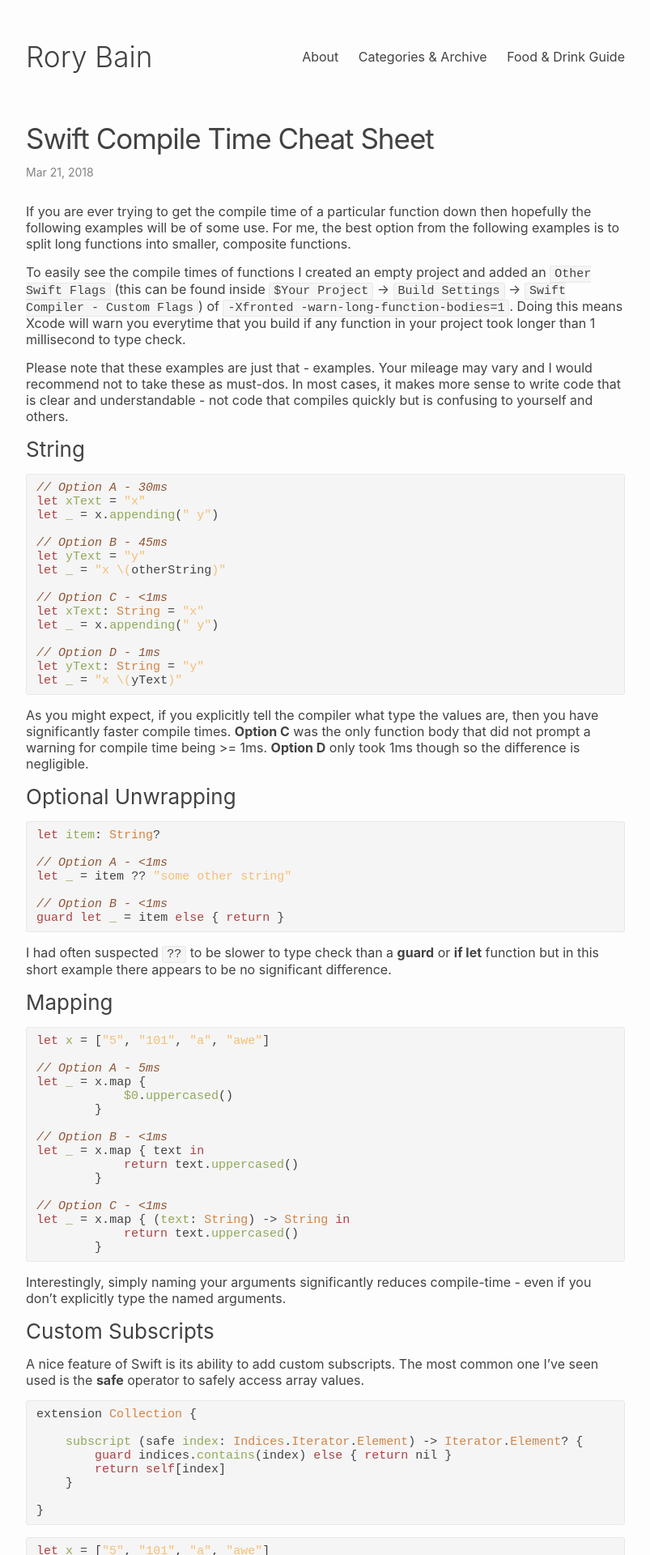
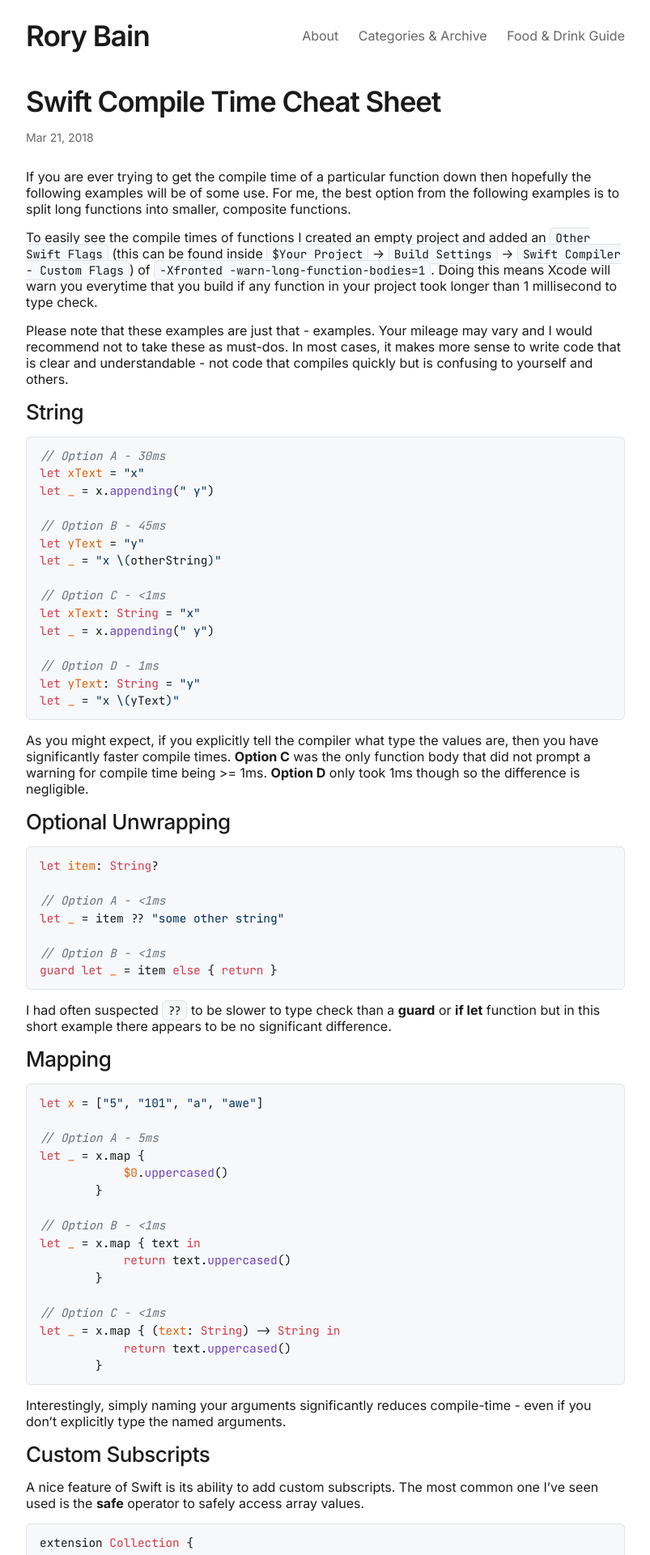
Before and after one commit to rorydbain/rorydbain.github.io, a Jekyll site: the page built from _posts/2018-03-21-swift-compile-time-cheat-sheet.md, in a window 1280 px wide. Shown: the top 1920 px of the page at 81% size, without its empty margins (238-1041 px from the left). Built offline with Jekyll 4.4.1, drawn with Linux system fonts in a browser that asks for light colours; some web fonts are replaced.

Commit message:
update styling a little

```diff
--- a/_includes/head.html
+++ b/_includes/head.html
@@ -19,7 +19,9 @@
   <link rel="icon" type="image/png" sizes="96x96" href="/assets/favicon/favicon-96x96.png">
   <link rel="icon" type="image/png" sizes="16x16" href="/assets/favicon/favicon-16x16.png">
   <link rel="manifest" href="/assets/favicon/manifest.json">
-  <link href="https://fonts.googleapis.com/css?family=Avenir|Inconsolata" rel="stylesheet">
+  <link rel="preconnect" href="https://fonts.googleapis.com">
+  <link rel="preconnect" href="https://fonts.gstatic.com" crossorigin>
+  <link href="https://fonts.googleapis.com/css2?family=Inter:wght@300;400;500;600;700&family=JetBrains+Mono:wght@400;500&display=swap" rel="stylesheet">
   <meta name="msapplication-TileColor" content="#ffffff">
   <meta name="msapplication-TileImage" content="/assets/favicon/ms-icon-144x144.png">
   <meta name="theme-color" content="#ffffff">
--- a/assets/_layout.scss
+++ b/assets/_layout.scss
@@ -3,12 +3,8 @@
  */
 
 .wrapper {
-  color: #424242;
-  @media (prefers-color-scheme: dark) {
-    color: $dark-text-color;
-  }
-  font-family: "Avenir", -apple-system, BlinkMacSystemFont, "Segoe UI", "Roboto",
-    "Oxygen", "Ubuntu", "Helvetica Neue", Arial, sans-serif;
+  color: var(--color-text);
+  font-family: var(--font-sans);
 }
 
 .site-header {
@@ -20,15 +16,16 @@
 
 .site-title {
   @include relative-font-size(2.2);
-  font-weight: 300;
+  font-weight: 600;
   line-height: $base-line-height * $base-font-size * 2.25;
   margin-bottom: 0;
+  letter-spacing: -0.03em;
   &,
   &:visited {
-    color: $grey-color-dark;
-    @media (prefers-color-scheme: dark) {
-      color: #fff;
-    }
+    color: var(--color-text);
+  }
+  &:hover {
+    text-decoration: none;
   }
 }
 
@@ -42,25 +39,23 @@
     display: none;
   }
   .page-link {
-    color: $grey-color-dark;
-    @media (prefers-color-scheme: dark) {
-      color: #fff;
-    }
-
+    color: var(--color-text-secondary);
     line-height: $base-line-height;
+    font-weight: 400;
+    transition: color 0.2s ease;
     &:not(:last-child) {
       margin-right: 20px;
+    }
+    &:hover {
+      color: var(--color-text);
     }
   }
   @include media-query($on-palm) {
     position: absolute;
     top: 9px;
     right: $spacing-unit / 2;
-    background-color: $background-color;
-    @media (prefers-color-scheme: dark) {
-      color: $dark-text-color;
-      background-color: $dark-background-color;
-    }
+    background-color: var(--color-background);
+    color: var(--color-text);
     text-align: right;
     label[for="nav-trigger"] {
       display: block;
@@ -79,10 +74,7 @@
       padding-top: 10px;
       text-align: center;
       > svg path {
-        fill: $grey-color-dark;
-        @media (prefers-color-scheme: dark) {
-          fill: $dark-grey-color-dark;
-        }
+        fill: var(--color-text);
       }
     }
     input ~ .trigger {
@@ -125,7 +117,7 @@
 
 .footer-col-wrapper {
   @include relative-font-size(0.9375);
-  color: $grey-color;
+  color: var(--color-text-secondary);
   margin-left: -$spacing-unit / 2;
   @extend %clearfix;
 }
@@ -219,12 +211,17 @@
 
 .post-meta {
   font-size: $small-font-size;
-  color: $grey-color;
+  color: var(--color-text-secondary);
 }
 
 .post-link {
   display: block;
   @include relative-font-size(1.5);
+  font-weight: 500;
+  transition: color 0.2s ease;
+  &:hover {
+    color: var(--color-accent);
+  }
 }
 
 /**
@@ -238,8 +235,9 @@
 
 .post-title {
   @include relative-font-size(2.625);
-  letter-spacing: -1px;
-  line-height: 1;
+  letter-spacing: -0.03em;
+  line-height: 1.2;
+  font-weight: 600;
   @include media-query($on-laptop) {
     @include relative-font-size(2.25);
   }
--- a/assets/_syntax-highlighting.scss
+++ b/assets/_syntax-highlighting.scss
@@ -2,69 +2,151 @@
  * Syntax highlighting styles
  */
 .highlight {
-  @media (prefers-color-scheme: dark) {
-    background: #373737;
-  }
+  background: var(--color-code-bg);
+  border-radius: 6px;
   @extend %vertical-rhythm;
 
   .highlighter-rouge & {
-    background: #f5f5f5;
-
-    @media (prefers-color-scheme: dark) {
-      background: #373737;
-    }
+    background: var(--color-code-bg);
   }
 
-  .c     { color: #8f5536; font-style: italic } // Comment
-  .err   { color: #a61717; background-color: #e3d2d2 } // Error
-  .k     { color: #ac4142 } // Keyword
-  .cm    { color: #8f5536; font-style: italic } // Comment.Multiline
-  .cp    { color: #8f5536; } // Comment.Preproc
-  .c1    { color: #8f5536; font-style: italic } // Comment.Single
-  .cs    { color: #999; font-style: italic } // Comment.Special
-  .gd    { color: #000; background-color: #fdd } // Generic.Deleted
-  .gd .x { color: #000; background-color: #faa } // Generic.Deleted.Specific
+  // Modern syntax highlighting with better dark mode support
+  .c     { color: #6a737d; font-style: italic } // Comment
+  @media (prefers-color-scheme: dark) {
+    .c   { color: #8b949e; }
+  }
+
+  .err   { color: #cb2431; } // Error
+  @media (prefers-color-scheme: dark) {
+    .err { color: #f97583; }
+  }
+
+  .k     { color: #d73a49; } // Keyword
+  @media (prefers-color-scheme: dark) {
+    .k   { color: #ff7b72; }
+  }
+
+  .cm    { color: #6a737d; font-style: italic } // Comment.Multiline
+  .cp    { color: #6a737d; } // Comment.Preproc
+  .c1    { color: #6a737d; font-style: italic } // Comment.Single
+  .cs    { color: #6a737d; font-style: italic; } // Comment.Special
+  @media (prefers-color-scheme: dark) {
+    .cm, .cp, .c1, .cs { color: #8b949e; }
+  }
+
+  .gd    { color: #cb2431; background-color: #ffeef0 } // Generic.Deleted
+  .gd .x { color: #cb2431; background-color: #fdb8c0 } // Generic.Deleted.Specific
+  @media (prefers-color-scheme: dark) {
+    .gd    { background-color: #86181d; }
+    .gd .x { background-color: #67060c; }
+  }
+
   .ge    { font-style: italic } // Generic.Emph
-  .gr    { color: #a00 } // Generic.Error
-  .gh    { color: #999 } // Generic.Heading
-  .gi    { color: #000; background-color: #dfd } // Generic.Inserted
-  .gi .x { color: #000; background-color: #afa } // Generic.Inserted.Specific
-  .go    { color: #888 } // Generic.Output
-  .gp    { color: #555 } // Generic.Prompt
-  .gu    { color: #aaa } // Generic.Subheading
-  .gt    { color: #a00 } // Generic.Traceback
-  .kt    { color: #d28445 } // Keyword.Type
-  .m     { color: #099 } // Literal.Number
-  .s     { color: #f4bf75 } // Literal.String
-  .na    { color: #008080 } // Name.Attribute
-  .nb    { color: #0086B3 } // Name.Builtin
-  .nc    { color: #458 } // Name.Class
-  .no    { color: #90a959 } // Name.Constant
-  .ni    { color: #90a959 } // Name.Entity
-  .ne    { color: #90a959 } // Name.Exception
-  .nf    { color: #90a959 } // Name.Function
-  .nn    { color: #555 } // Name.Namespace
-  .nt    { color: #ac4142 } // Name.Tag
-  .nv    { color: #90a959 } // Name.Variable
-  .w     { color: #bbb } // Text.Whitespace
-  .mf    { color: #aa759f } // Literal.Number.Float
-  .mh    { color: #aa759f } // Literal.Number.Hex
-  .mi    { color: #aa759f } // Literal.Number.Integer
-  .mo    { color: #aa759f } // Literal.Number.Oct
-  .sb    { color: #f4bf75 } // Literal.String.Backtick
-  .sc    { color: #f4bf75 } // Literal.String.Char
-  .sd    { color: #f4bf75 } // Literal.String.Doc
-  .s2    { color: #f4bf75 } // Literal.String.Double
-  .se    { color: #f4bf75 } // Literal.String.Escape
-  .sh    { color: #f4bf75 } // Literal.String.Heredoc
-  .si    { color: #f4bf75 } // Literal.String.Interpol
-  .sx    { color: #f4bf75 } // Literal.String.Other
-  .sr    { color: #009926 } // Literal.String.Regex
-  .s1    { color: #f4bf75 } // Literal.String.Single
-  .ss    { color: #990073 } // Literal.String.Symbol
-  .bp    { color: #999 } // Name.Builtin.Pseudo
-  .vc    { color: #008080 } // Name.Variable.Class
-  .vg    { color: #008080 } // Name.Variable.Global
-  .vi    { color: #008080 } // Name.Variable.Instance
-  .il    { color: #099 } // Literal.Number.Integer.Long
+  .gr    { color: #cb2431 } // Generic.Error
+  .gh    { color: #005cc5; } // Generic.Heading
+  @media (prefers-color-scheme: dark) {
+    .gr    { color: #f97583; }
+    .gh    { color: #58a6ff; }
+  }
+
+  .gi    { color: #22863a; background-color: #f0fff4 } // Generic.Inserted
+  .gi .x { color: #22863a; background-color: #dcffe4 } // Generic.Inserted.Specific
+  @media (prefers-color-scheme: dark) {
+    .gi    { background-color: #0f5323; }
+    .gi .x { background-color: #034b1d; }
+  }
+
+  .go    { color: #6a737d } // Generic.Output
+  .gp    { color: #6a737d } // Generic.Prompt
+  .gu    { color: #6f42c1; } // Generic.Subheading
+  @media (prefers-color-scheme: dark) {
+    .go, .gp { color: #8b949e; }
+    .gu      { color: #d2a8ff; }
+  }
+
+  .gt    { color: #cb2431 } // Generic.Traceback
+  .kt    { color: #d73a49; } // Keyword.Type
+  @media (prefers-color-scheme: dark) {
+    .gt { color: #f97583; }
+    .kt { color: #ff7b72; }
+  }
+
+  .m     { color: #005cc5 } // Literal.Number
+  .s     { color: #032f62 } // Literal.String
+  @media (prefers-color-scheme: dark) {
+    .m   { color: #79c0ff; }
+    .s   { color: #a5d6ff; }
+  }
+
+  .na    { color: #6f42c1 } // Name.Attribute
+  @media (prefers-color-scheme: dark) {
+    .na  { color: #d2a8ff; }
+  }
+
+  .nb    { color: #005cc5 } // Name.Builtin
+  @media (prefers-color-scheme: dark) {
+    .nb  { color: #79c0ff; }
+  }
+
+  .nc    { color: #6f42c1; } // Name.Class
+  @media (prefers-color-scheme: dark) {
+    .nc  { color: #d2a8ff; }
+  }
+
+  .no    { color: #005cc5; } // Name.Constant
+  .ni    { color: #005cc5 } // Name.Entity
+  .ne    { color: #005cc5; } // Name.Exception
+  .nf    { color: #6f42c1; } // Name.Function
+  @media (prefers-color-scheme: dark) {
+    .no, .ni, .ne, .nf { color: #d2a8ff; }
+  }
+
+  .nn    { color: #6a737d } // Name.Namespace
+  @media (prefers-color-scheme: dark) {
+    .nn  { color: #8b949e; }
+  }
+
+  .nt    { color: #22863a; } // Name.Tag
+  @media (prefers-color-scheme: dark) {
+    .nt  { color: #7ee787; }
+  }
+
+  .nv    { color: #e36209 } // Name.Variable
+  @media (prefers-color-scheme: dark) {
+    .nv  { color: #ffa657; }
+  }
+
+  .w     { color: #6a737d } // Text.Whitespace
+  @media (prefers-color-scheme: dark) {
+    .w   { color: #8b949e; }
+  }
+
+  .mf, .mh, .mi, .mo { color: #005cc5 } // Literal.Number.*
+  @media (prefers-color-scheme: dark) {
+    .mf, .mh, .mi, .mo { color: #79c0ff; }
+  }
+
+  .sb, .sc, .sd, .s2, .se, .sh, .si, .sx, .s1 { color: #032f62 } // Literal.String.*
+  @media (prefers-color-scheme: dark) {
+    .sb, .sc, .sd, .s2, .se, .sh, .si, .sx, .s1 { color: #a5d6ff; }
+  }
+
+  .sr    { color: #22863a } // Literal.String.Regex
+  .ss    { color: #e36209 } // Literal.String.Symbol
+  @media (prefers-color-scheme: dark) {
+    .sr  { color: #7ee787; }
+    .ss  { color: #ffa657; }
+  }
+
+  .bp    { color: #005cc5 } // Name.Builtin.Pseudo
+  .vc, .vg, .vi { color: #e36209 } // Name.Variable.*
+  @media (prefers-color-scheme: dark) {
+    .bp          { color: #79c0ff; }
+    .vc, .vg, .vi { color: #ffa657; }
+  }
+
+  .il    { color: #005cc5 } // Literal.Number.Integer.Long
+  @media (prefers-color-scheme: dark) {
+    .il  { color: #79c0ff; }
+  }
 }
--- a/assets/main.scss
+++ b/assets/main.scss
@@ -7,31 +7,65 @@
 
 :root {
     color-scheme: light dark;
+
+    // CSS Custom Properties for modern theming
+    --font-sans: 'Inter', -apple-system, BlinkMacSystemFont, 'Segoe UI', Roboto, sans-serif;
+    --font-mono: 'JetBrains Mono', 'SF Mono', Monaco, 'Cascadia Code', Consolas, monospace;
+
+    // Light mode colors
+    --color-text: #1a1a1a;
+    --color-text-secondary: #666666;
+    --color-background: #ffffff;
+    --color-background-secondary: #f8f9fa;
+    --color-border: #e1e4e8;
+    --color-accent: #5e6ad2;
+    --color-accent-hover: #4e5ac7;
+    --color-link: #5e6ad2;
+    --color-link-visited: #4a5199;
+    --color-code-bg: #f6f8fa;
+    --color-code-border: #e1e4e8;
 }
 
+@media (prefers-color-scheme: dark) {
+    :root {
+        // Dark mode colors
+        --color-text: #e6e6e6;
+        --color-text-secondary: #9b9b9b;
+        --color-background: #0d0d0d;
+        --color-background-secondary: #1a1a1a;
+        --color-border: #2d2d2d;
+        --color-accent: #7c8aff;
+        --color-accent-hover: #9ba8ff;
+        --color-link: #7c8aff;
+        --color-link-visited: #9ba8ff;
+        --color-code-bg: #1a1a1a;
+        --color-code-border: #2d2d2d;
+    }
+}
 
-$base-font-family: "Helvetica Neue", Helvetica, Arial, sans-serif !default;
+$base-font-family: var(--font-sans) !default;
 $base-font-size:   16px !default;
 $base-font-weight: 400 !default;
 $small-font-size:  $base-font-size * 0.875 !default;
-$base-line-height: 3 !default;
+$base-line-height: 1.6 !default;
 
 $spacing-unit:     30px !default;
 
-$text-color:            #111 !default;
-$background-color:      #fdfdfd !default;
-$dark-text-color:       #ddd !default;
-$dark-background-color: #222 !default;
-$brand-color:           #4e4e4e !default;
-$dark-brand-color:     lighten($brand-color, 40%) !default;
+// Legacy color variables (kept for compatibility, now using CSS vars)
+$text-color:            #1a1a1a !default;
+$background-color:      #ffffff !default;
+$dark-text-color:       #e6e6e6 !default;
+$dark-background-color: #0d0d0d !default;
+$brand-color:           #5e6ad2 !default;
+$dark-brand-color:      #7c8aff !default;
 
-$grey-color:       #828282 !default;
-$grey-color-light: lighten($grey-color, 40%) !default;
-$grey-color-dark:  darken($grey-color, 25%) !default;
+$grey-color:       #666666 !default;
+$grey-color-light: #e1e4e8 !default;
+$grey-color-dark:  #404040 !default;
 
-$dark-grey-color:       lighten($grey-color, 20%) !default;
-$dark-grey-color-light: lighten($dark-grey-color, 40%) !default;
-$dark-grey-color-dark:  darken($dark-grey-color, 25%) !default;
+$dark-grey-color:       #9b9b9b !default;
+$dark-grey-color-light: #2d2d2d !default;
+$dark-grey-color-dark:  #e6e6e6 !default;
 
 // Width of the content area
 $content-width:    800px !default;
@@ -85,19 +119,19 @@ figure {
  */
 
 body {
-    font: $base-font-weight #{$base-font-size}/#{$base-line-height} $base-font-family;
-    color: $text-color;
-    background-color: $background-color;
-    @media (prefers-color-scheme: dark) {
-        color: $dark-text-color;
-        background-color: $dark-background-color;
-    }
+    font-family: var(--font-sans);
+    font-size: $base-font-size;
+    font-weight: $base-font-weight;
+    line-height: $base-line-height;
+    color: var(--color-text);
+    background-color: var(--color-background);
     -webkit-text-size-adjust: 100%;
     -webkit-font-feature-settings: "kern" 1;
     -moz-font-feature-settings: "kern" 1;
     -o-font-feature-settings: "kern" 1;
     font-feature-settings: "kern" 1;
     font-kerning: normal;
+    transition: background-color 0.3s ease, color 0.3s ease;
 }
 
 /**
@@ -168,7 +202,9 @@ h3,
 h4,
 h5,
 h6 {
-    font-weight: $base-font-weight;
+    font-weight: 500;
+    letter-spacing: -0.02em;
+    color: var(--color-text);
 }
 
 /**
@@ -177,18 +213,14 @@ h6 {
 
 a {
     text-decoration: none;
+    color: var(--color-link);
+    transition: color 0.2s ease;
 
     &:visited {
-        color: darken($brand-color, 15%);
-        @media (prefers-color-scheme: dark) {
-            color: darken($dark-brand-color, 15%);
-        }
+        color: var(--color-link-visited);
     }
     &:hover {
-        color: $text-color;
-        @media (prefers-color-scheme: dark) {
-            color: #fff;
-        }
+        color: var(--color-accent-hover);
         text-decoration: underline;
     }
     .social-media-list &:hover {
@@ -199,17 +231,14 @@ a {
     }
 }
 
-// Non h anchor tags have salmon
+// Non h anchor tags use accent color
 :not(h1) > a, :not(h2) > a, :not(h3) > a, :not(h4) > a, :not(h5) > a, :not(h6) > a {
-    color: darksalmon;
+    color: var(--color-link);
 }
 
-// H anchor tags have grey colours
+// H anchor tags use text color
 h1 > a, h2 > a, h3 > a, h4 > a, h5 > a, h6 > a {
-    color: $brand-color;
-    @media (prefers-color-scheme: dark) {
-        color: $dark-brand-color;
-    }
+    color: var(--color-text);
 }
 
 /**
@@ -217,11 +246,11 @@ h1 > a, h2 > a, h3 > a, h4 > a, h5 > a, h6 > a {
  */
 
 blockquote {
-    color: $grey-color;
-    border-left: 4px solid $grey-color-light;
+    color: var(--color-text-secondary);
+    border-left: 3px solid var(--color-border);
     padding-left: $spacing-unit / 2;
     @include relative-font-size(1.125);
-    letter-spacing: -1px;
+    letter-spacing: -0.01em;
     font-style: italic;
     > :last-child {
         margin-bottom: 0;
@@ -234,27 +263,27 @@ blockquote {
 
 pre,
 code {
-    @include relative-font-size(0.9375);
-    border: 1px solid $grey-color-light;
-    border-radius: 3px;
-    background-color: #f5f5f5;
-    @media (prefers-color-scheme: dark) {
-        background-color: #373737;
-        border: 1px solid $dark-grey-color-light;
-    }
+    font-family: var(--font-mono);
+    @include relative-font-size(0.9);
+    border: 1px solid var(--color-code-border);
+    border-radius: 6px;
+    background-color: var(--color-code-bg);
+    transition: background-color 0.3s ease, border-color 0.3s ease;
 }
 
 code {
-    padding: 1px 5px;
+    padding: 2px 6px;
 }
 
 pre {
-    padding: 8px 12px;
+    padding: 12px 16px;
     overflow-x: auto;
+    line-height: 1.5;
     >code {
         border: 0;
         padding-right: 0;
         padding-left: 0;
+        background-color: transparent;
     }
 }
 
@@ -296,7 +325,8 @@ pre {
     display: inline-block;
     vertical-align: middle;
     path {
-        fill: $grey-color;
+        fill: var(--color-text-secondary);
+        transition: fill 0.2s ease;
     }
 }
 
@@ -324,10 +354,7 @@ pre {
 
 .pagination a {
   &:hover {
-      color: #333;
-      @media (prefers-color-scheme: dark) {
-        color: #fff;
-    }
+      color: var(--color-accent-hover);
   }
 }
 
```
Also changed, not shown: about.md (+2 -2 lines).
